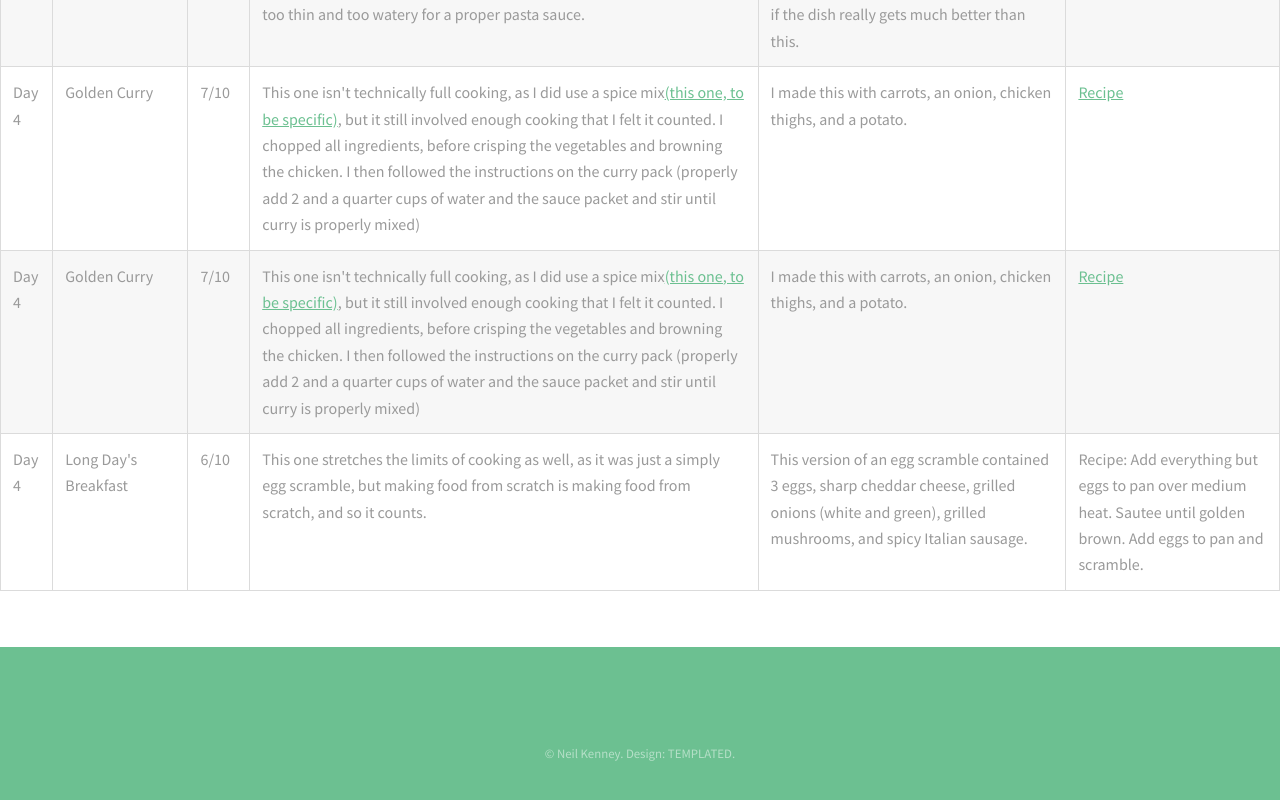
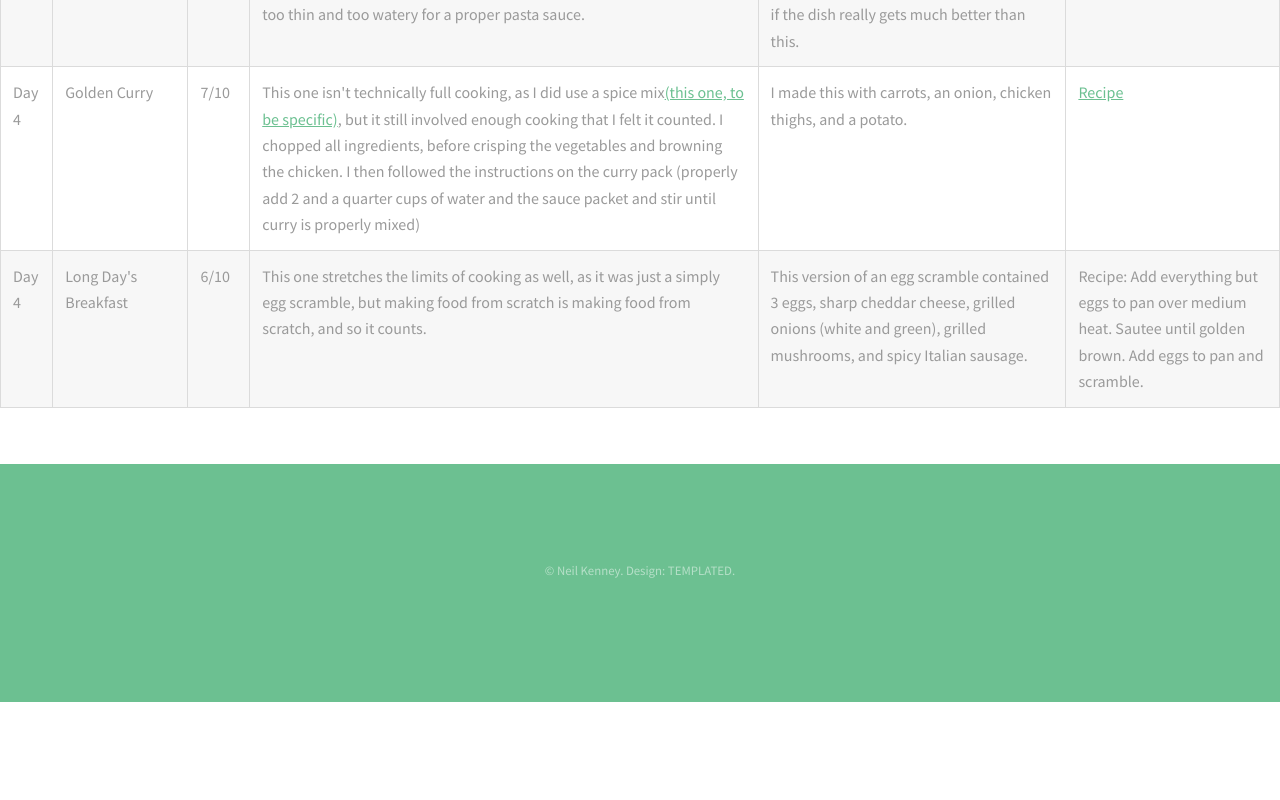
Before and after one commit to nfkenney/nfkenney.github.io, a plain HTML site: page cooking.html in a window 1280 px wide. Shown: the part 924-1724 px from the top of the page. After the commit the page ends 1626 px from the top, so only its background shows below. Drawn offline with Linux system fonts and the light colour scheme.

Commit message:
removed dupe

```diff
--- a/cooking.html
+++ b/cooking.html
@@ -84,14 +84,6 @@
 							</tr>
 							<tr>
 								<td>Day 4</td>
-								<td>Golden Curry</td>
-								<td>7/10</td>
-								<td>This one isn't technically full cooking, as I did use a spice mix<a href="https://www.amazon.com/Golden-Curry-Sauce-Mix-Medium/dp/B0099IJBDQ/">(this one, to be specific)</a>, but it still involved enough cooking that I felt it counted. I chopped all ingredients, before crisping the vegetables and browning the chicken. I then followed the instructions on the curry pack (properly add 2 and a quarter cups of water and the sauce packet and stir until curry is properly mixed)</td>
-								<td>I made this with carrots, an onion, chicken thighs, and a potato.</td>
-								<td><a href="https://images-na.ssl-images-amazon.com/images/I/61IVrHHPxYL.jpg">Recipe</a></td>
-							</tr>
-							<tr>
-								<td>Day 4</td>
 								<td>Long Day's Breakfast</td>
 								<td>6/10</td>
 								<td>This one stretches the limits of cooking as well, as it was just a simply egg scramble, but making food from scratch is making food from scratch, and so it counts. </td>
```
